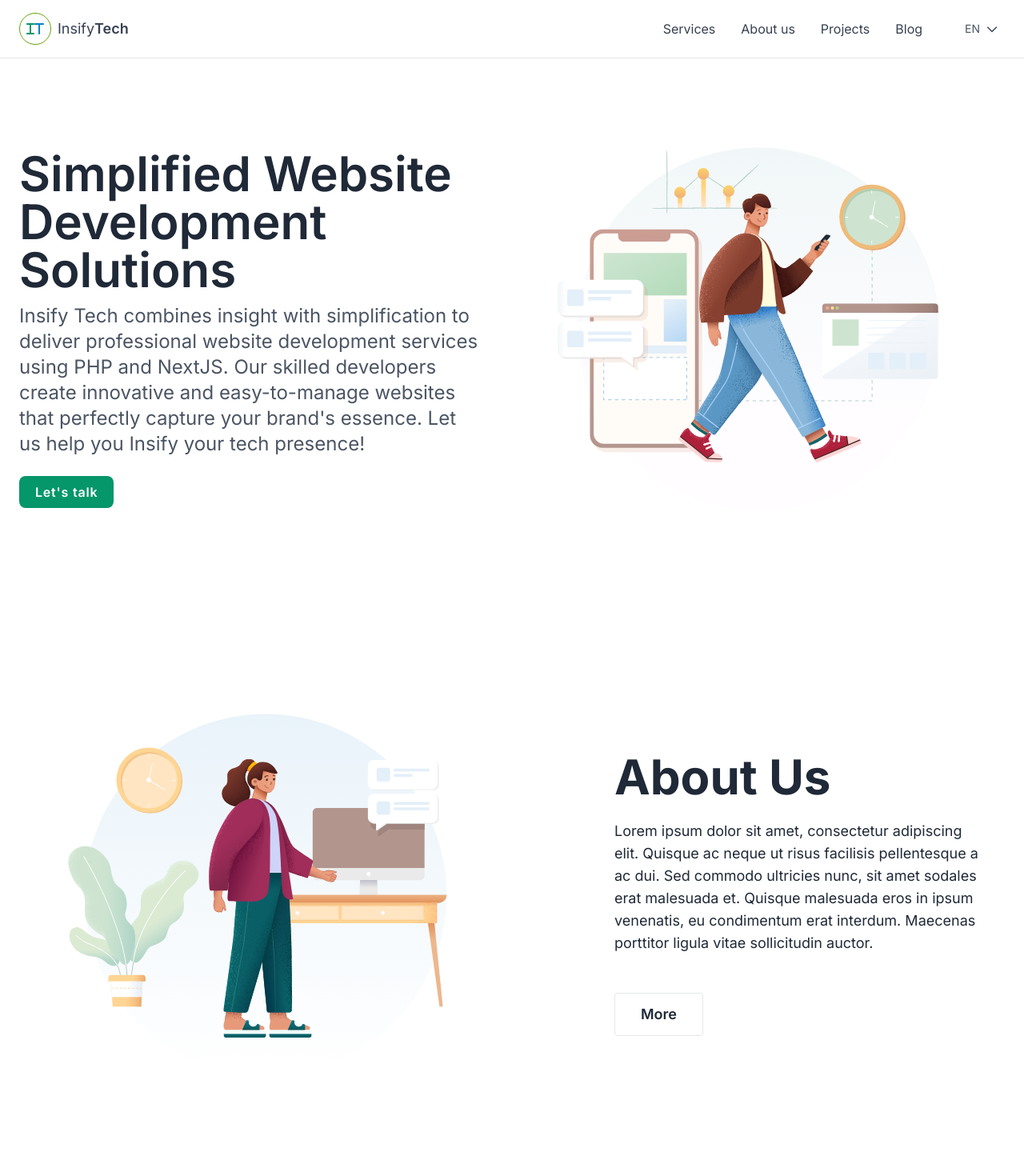
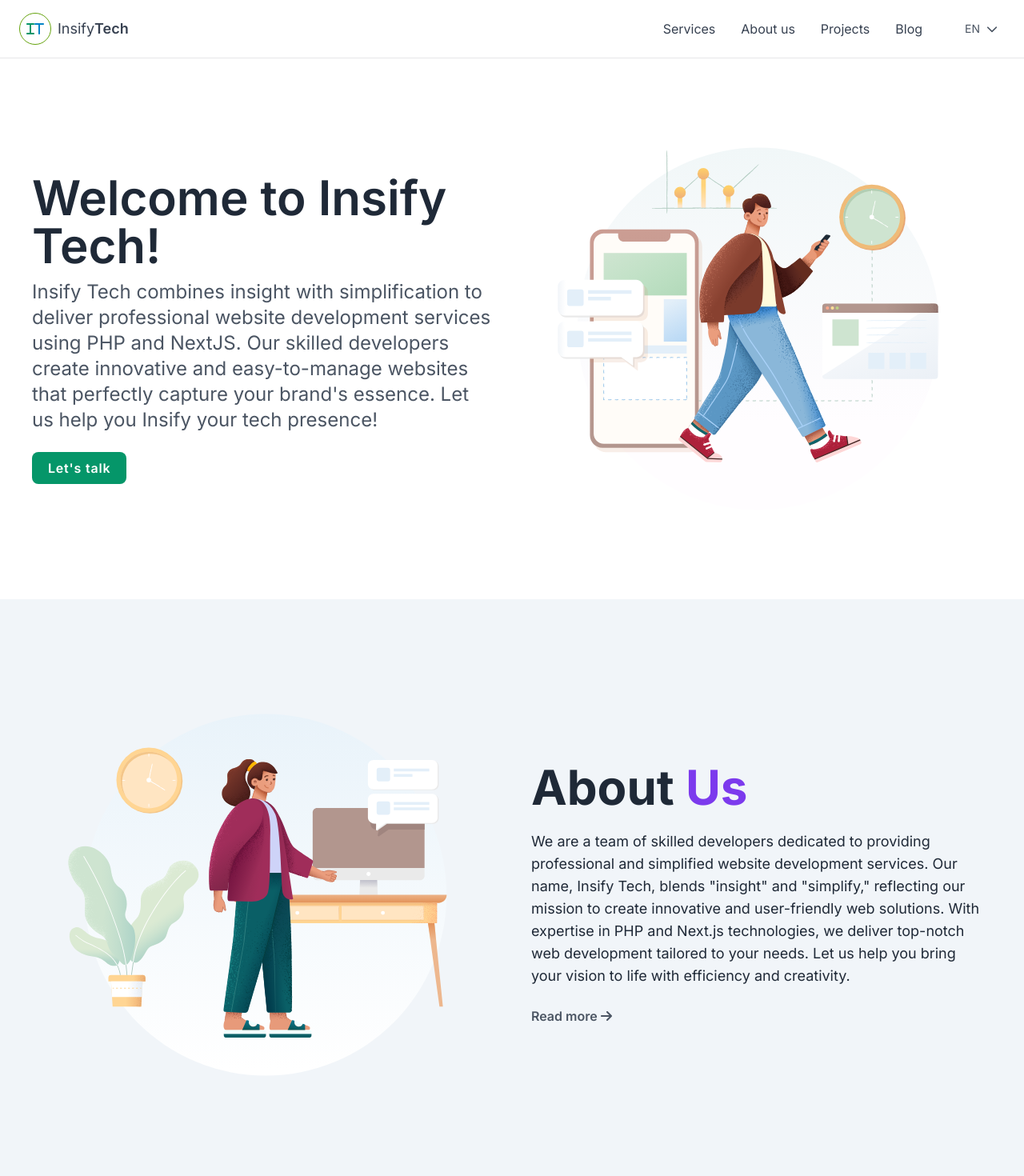
Before and after one commit to jjosequevedo/insifytech, a Next.js app: page /en in a window 1280 px wide. Shown: the top 1470 px of the page at 80% size. Built offline with nearby package versions, Linux system fonts and the light colour scheme.

Commit message:
Update some components

```diff
--- a/src/app/[locale]/components/homepage/aboutus/index.tsx
+++ b/src/app/[locale]/components/homepage/aboutus/index.tsx
@@ -1,22 +1,26 @@
+import { faArrowLeft, faArrowRight } from "@fortawesome/free-solid-svg-icons";
+import { FontAwesomeIcon } from "@fortawesome/react-fontawesome";
 import Image from "next/image";
+import Link from "next/link";
 
 export const AboutUs = () => {
     return (
-        <section className="bg-white dark:bg-gray-900 text-gray-800 bg-[#f1f5f9]">
+        <section className="text-gray-800 bg-[#f1f5f9]">
             <div className="container flex flex-col justify-center p-6 mx-auto sm:py-12 lg:py-24 lg:flex-row lg:justify-between">
-            <div className="flex items-center justify-center w-full mt-6 lg:mt-0 lg:w-1/2">
-                    {/* <Image src='/images/woman.svg' width={650} height={650} alt=""  className="object-contain h-72 sm:h-80 lg:h-96 xl:h-112 2xl:h-128"/> */}
-                    <Image width={200} height={200} className="w-full h-full lg:max-w-3xl" src='/images/woman.svg' alt="" />
+                <div className="flex items-center justify-center w-full mt-6 lg:mt-0 lg:w-1/2">
+                    <Image width={200} height={200} className="w-full h-full lg:max-w-3xl" src='/images/woman.svg' alt="Technologist Woman" />
                 </div>
-                <div className="flex flex-col justify-center p-6 text-center rounded-sm lg:max-w-md xl:max-w-lg lg:text-left">
+                <div className="flex flex-col justify-center p-6 text-center rounded-sm lg:text-left lg:w-1/2">
                     <h1 className="text-5xl font-bold leading-none sm:text-6xl">
-                        About <span className="dark:text-violet-600">Us</span>
+                        About <span className="text-violet-600">Us</span>
                     </h1>
-                    <p className="mt-6 mb-8 text-lg sm:mb-12">
-                    Lorem ipsum dolor sit amet, consectetur adipiscing elit. Quisque ac neque ut risus facilisis pellentesque a ac dui. Sed commodo ultricies nunc, sit amet sodales erat malesuada et. Quisque malesuada eros in ipsum venenatis, eu condimentum erat interdum. Maecenas porttitor ligula vitae sollicitudin auctor.
+                    <p className="my-6 text-lg">
+                        {`We are a team of skilled developers dedicated to providing professional and simplified website development services. Our name, Insify Tech, blends "insight" and "simplify," reflecting our mission to create innovative and user-friendly web solutions. With expertise in PHP and Next.js technologies, we deliver top-notch web development tailored to your needs. Let us help you bring your vision to life with efficiency and creativity.`}
                     </p>
                     <div className="flex flex-col space-y-4 sm:items-center sm:justify-center sm:flex-row sm:space-y-0 sm:space-x-4 lg:justify-start">
-                        <a rel="noopener noreferrer" href="#" className="px-8 py-3 text-lg font-semibold border rounded dark:border-gray-800">More</a>
+                        <Link rel="noopener noreferrer" href="#" className="text-md text-gray-600 font-semibold">
+                            Read more <FontAwesomeIcon icon={faArrowRight} />
+                        </Link>
                     </div>
                 </div>
             </div>
--- a/src/app/[locale]/components/homepage/hero/index.tsx
+++ b/src/app/[locale]/components/homepage/hero/index.tsx
@@ -13,13 +13,14 @@ export const Hero = () => {
         <header className="bg-white dark:bg-gray-900">
             <div className="container px-6 py-16 mx-auto">
                 <div className="items-center lg:flex">
-                    <div className="w-full lg:w-1/2">
+                    <div className="w-full lg:w-1/2 px-4">
                         <div className="lg:max-w-xl">
-                            <h1 className="text-3xl font-semibold text-gray-800 dark:text-white lg:text-6xl">{t('Simplified Website Development Solutions')}</h1>
+                            <h1 className="text-3xl font-semibold text-gray-800 dark:text-white lg:text-6xl">{t('Welcome to Insify Tech!')}</h1>
+                            {/* <h1 className="text-3xl font-semibold text-gray-800 dark:text-white lg:text-6xl">{t('Simplified Website Development Solutions')}</h1> */}
 
                             <h3 className="mt-3 text-2xl text-gray-600 dark:text-gray-400">{t("Insify Tech combines insight with simplification to deliver professional website development services using PHP and NextJS. Our skilled developers create innovative and easy-to-manage websites that perfectly capture your brand's essence. Let us help you Insify your tech presence!")}</h3>
 
-                            <button className="w-full px-5 py-2 mt-6 text-md tracking-wider text-white font-semibold transition-colors duration-300 transform bg-emerald-600 rounded-lg lg:w-auto hover:bg-emerald-500 focus:outline-none focus:bg-emerald-500">{t("Let's talk")}</button>
+                            <button className="px-5 py-2 mt-6 text-md tracking-wider text-white font-semibold transition-colors duration-300 transform bg-emerald-600 rounded-lg w-auto hover:bg-emerald-500 focus:outline-none focus:bg-emerald-500">{t("Let's talk")}</button>
                         </div>
                     </div>
 
```
